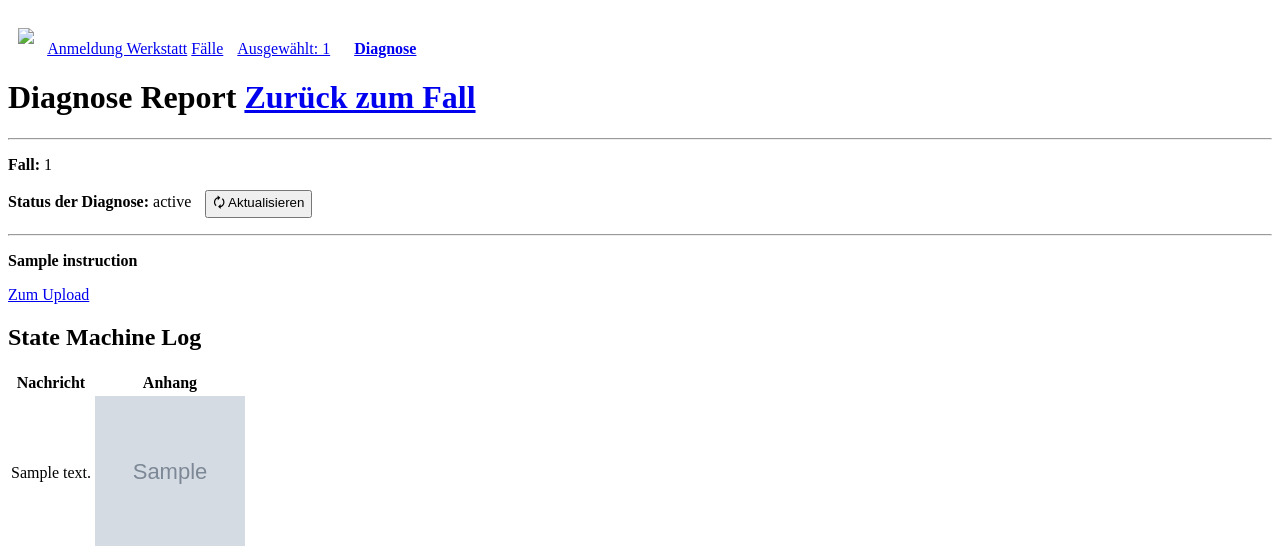
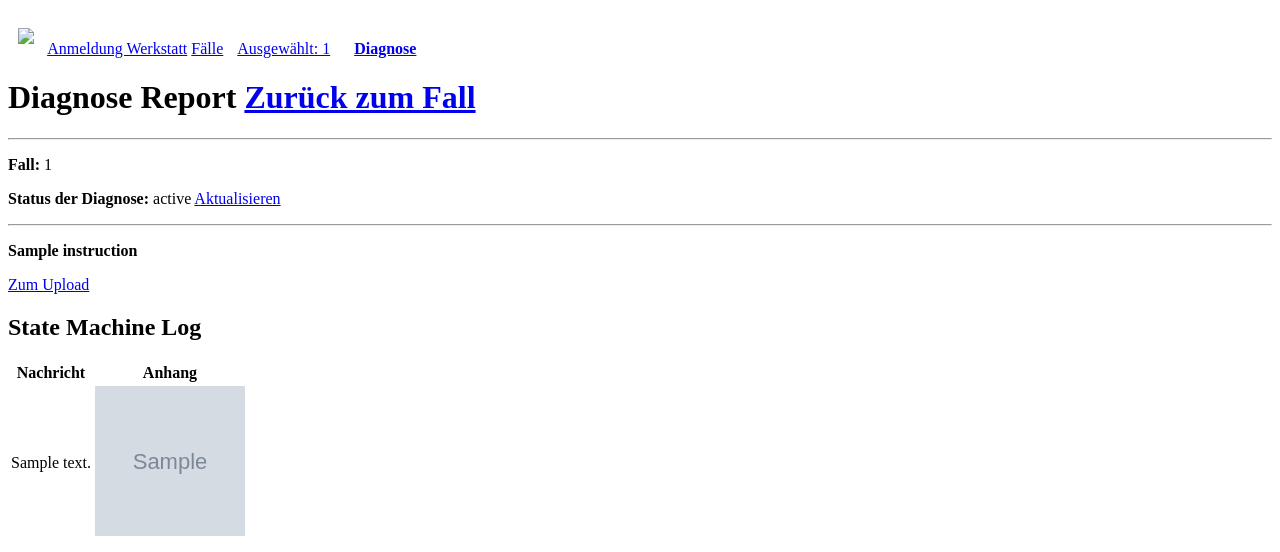
Before and after one commit to LMIS-AG/AW40-hub-docker, a FastAPI app: template api/api/demo_ui/templates/diagnosis_report.html in a window 1280 px wide. Shown: the top 552 px of the page. Run offline with FastAPI, Linux system fonts and the light colour scheme; the template is opened without the code that fills it: most values are stand-ins (such as "Sample title", 1, 10 or a date in 2020); grey boxes marked "Sample" are stand-in pictures; parts of the project's set-up code (start-up, migrations or seed data) failed here and were passed over.

Commit message:
Update case.html and diagnosis_report.html
Refresh uses linkbutton instead of button for unified style

```diff
--- a/api/api/demo_ui/templates/case.html
+++ b/api/api/demo_ui/templates/case.html
@@ -40,7 +40,7 @@
             {% else %}
             <p>
                 <b>Status:</b> {{ case["diagnosis"]["status"]|schema_format("diagnosis_status") }}
-                <button onClick="window.location.reload();" style="margin-left:10px">&#128472 Aktualisieren</button>
+                <a class="linkbutton" href="javascript:window.location.href=window.location.href">Aktualisieren</a>
                 <a class="deletelinkbutton" href="{{ case['_id']}}/diagnosis/delete">Abbrechen und Löschen</a>
             </p>
             <p><hr></p>
--- a/api/api/demo_ui/templates/diagnosis_report.html
+++ b/api/api/demo_ui/templates/diagnosis_report.html
@@ -16,7 +16,7 @@
   <p><b>Fall:</b> {{ case_id }}</p>
   <p>
     <b>Status der Diagnose:</b> {{ diag_status|schema_format("diagnosis_status") }}
-    <button onClick="window.location.reload();" style="margin-left:10px">&#128472 Aktualisieren</button>
+    <a class="linkbutton" href="javascript:window.location.href=window.location.href">Aktualisieren</a>
   </p>
   <hr>
   {% for todo in todos %}
```
